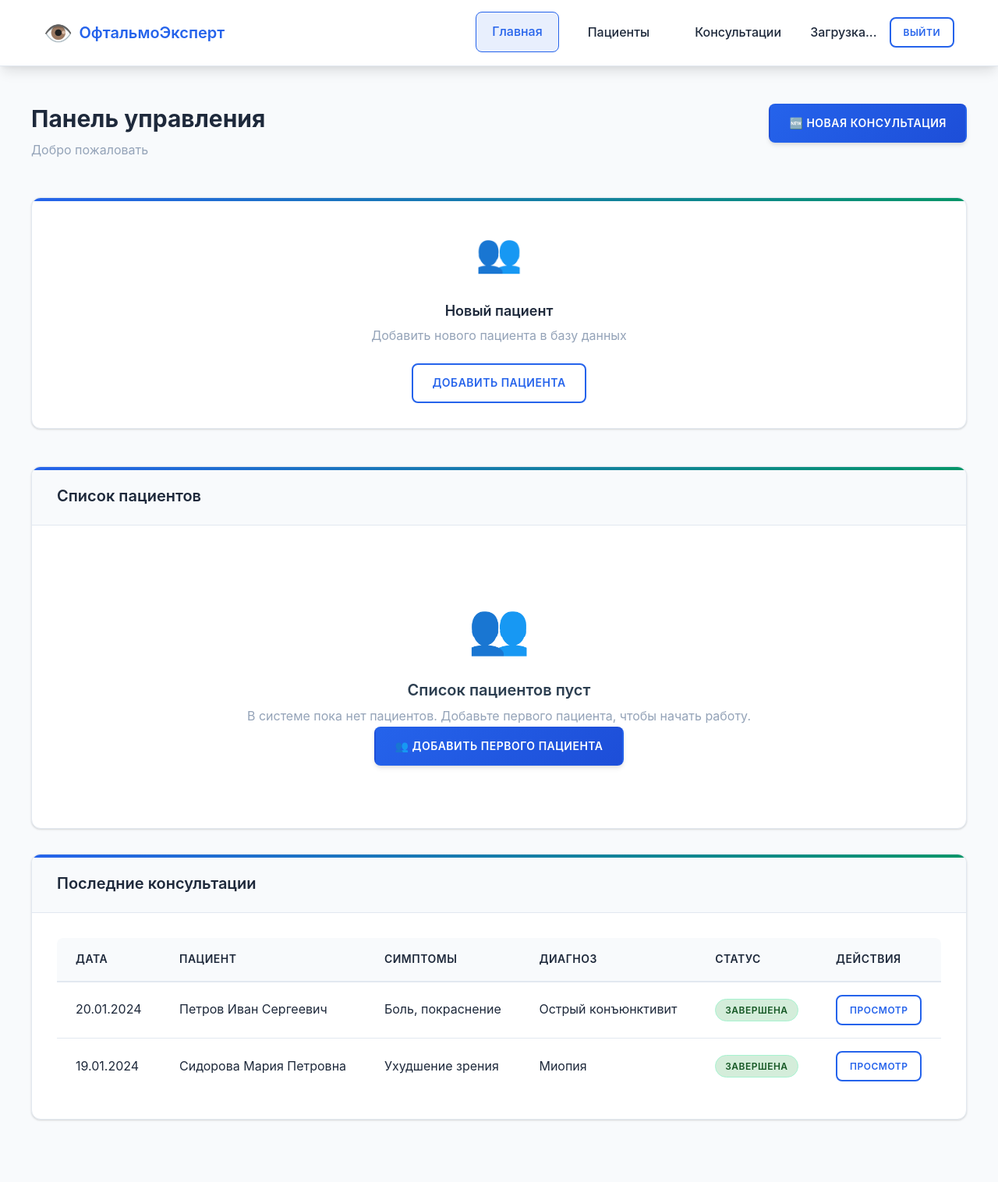
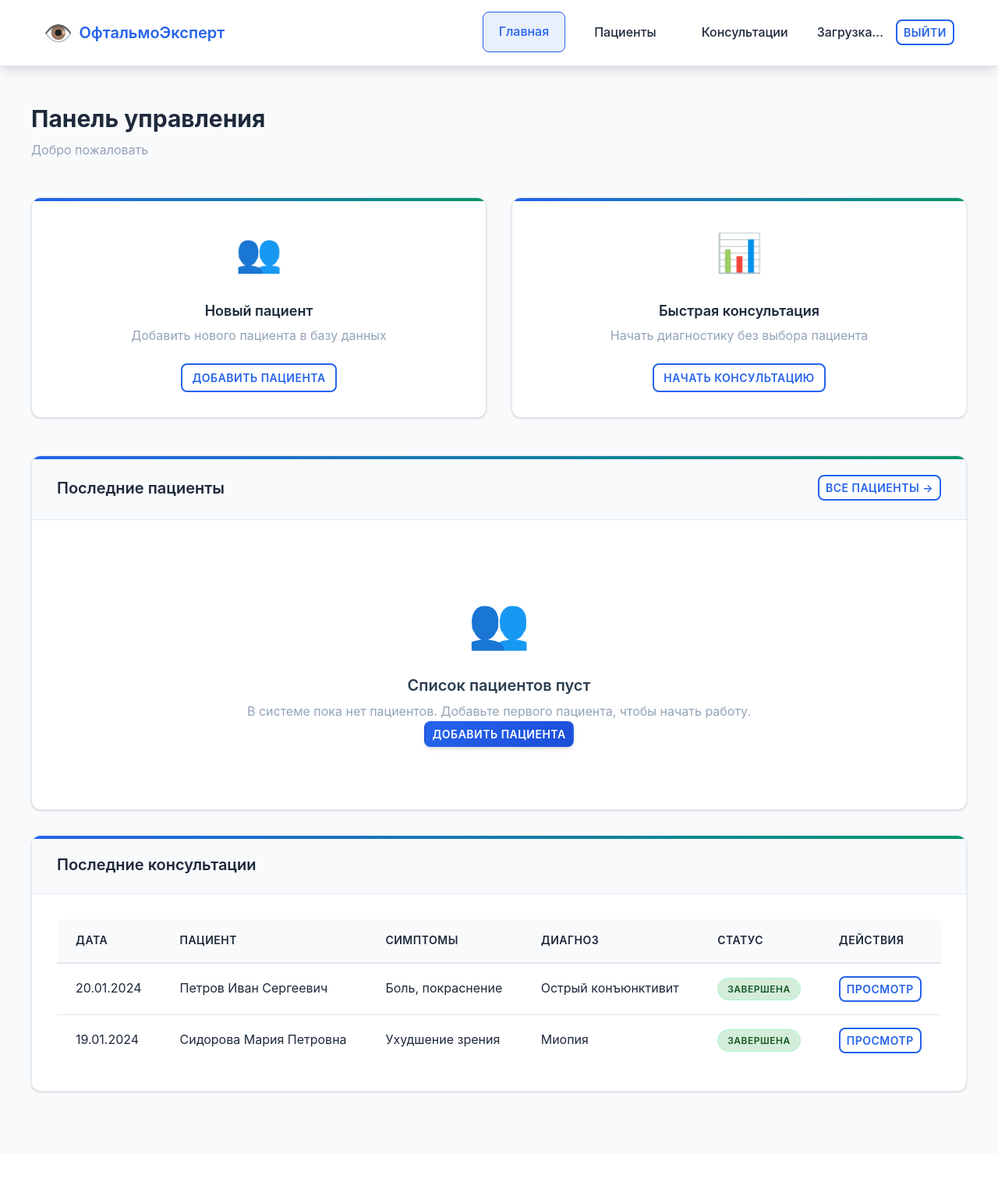
Before and after one commit to 517ANT39/expert-system-for-diagnosing-ophthalmological-diseases, a Flask app: template solution/app/views/templates/dashboard.html in a window 1280 px wide. Shown: the whole page at 78% size. After the commit the page ends 1402 px from the top, so only its background shows below. Run offline with Flask 3, Linux system fonts and the light colour scheme; the template is opened without the code that fills it, so the values that code supplies are empty.

Commit message:
styles: fix style in dashboard, patients, consultations pages

```diff
--- a/solution/app/views/templates/dashboard.html
+++ b/solution/app/views/templates/dashboard.html
@@ -7,6 +7,51 @@
     <title>Панель управления - ОфтальмоЭксперт</title>
     <link rel="stylesheet" href="{{ url_for('static', filename='css/main.css') }}">
     <link rel="stylesheet" href="{{ url_for('static', filename='css/dashboard.css') }}">
+    <style>
+        /* Стили для ограниченной высоты таблицы с прокруткой */
+        .table-container {
+            max-height: 400px;
+            overflow-y: auto;
+            border: 1px solid #e9ecef;
+            border-radius: 4px;
+        }
+
+        .table-container table {
+            margin-bottom: 0;
+        }
+
+        .table-container thead th {
+            position: sticky;
+            top: 0;
+            background: #f8f9fa;
+            z-index: 10;
+        }
+
+        /* Уменьшаем размер кнопок */
+        .btn-sm {
+            padding: 0.25rem 0.5rem;
+            font-size: 0.875rem;
+            line-height: 1.5;
+        }
+
+        /* Убираем лишние отступы в ячейках */
+        .compact-table td {
+            padding: 0.5rem;
+        }
+
+        /* Компактные кнопки действий */
+        .action-buttons {
+            display: flex;
+            gap: 4px;
+            flex-wrap: nowrap;
+        }
+
+        /* Единый стиль для кнопок в action-card */
+        .action-card .btn {
+            padding: 0.375rem 0.75rem;
+            font-size: 0.875rem;
+        }
+    </style>
 </head>
 
 <body class="dashboard-page">
@@ -39,11 +84,7 @@
                 <h1>Панель управления</h1>
                 <p class="text-muted" id="welcomeMessage">Добро пожаловать</p>
             </div>
-            <div class="header-actions">
-                <a href="{{ url_for('consultation') }}" class="btn btn-primary">
-                    🆕 Новая консультация
-                </a>
-            </div>
+
         </div>
 
         <!-- Quick Actions -->
@@ -53,17 +94,20 @@
                 <div class="action-content">
                     <h3>Новый пациент</h3>
                     <p class="text-muted">Добавить нового пациента в базу данных</p>
-                    <a href="{{ url_for('patient_new') }}" class="btn btn-secondary">Добавить пациента</a>
+                    <a href="{{ url_for('patient_new') }}" class="btn btn-secondary btn-sm">
+                        Добавить пациента
+                    </a>
                 </div>
             </div>
 
-            <!-- Убран блок "Статистика" с помощью display:none -->
-            <div class="action-card" style="display:none">
+            <div class="action-card">
                 <div class="action-icon">📊</div>
                 <div class="action-content">
-                    <h3>Статистика</h3>
-                    <p class="text-muted">Просмотр статистики и отчетов</p>
-                    <button class="btn btn-secondary">Открыть статистику</button>
+                    <h3>Быстрая консультация</h3>
+                    <p class="text-muted">Начать диагностику без выбора пациента</p>
+                    <a href="{{ url_for('consultation') }}" class="btn btn-secondary btn-sm">
+                        Начать консультацию
+                    </a>
                 </div>
             </div>
         </div>
@@ -71,58 +115,65 @@
         <!-- Recent Patients -->
         <div class="card">
             <div class="card-header">
-                <h2>Список пациентов</h2>
+                <div class="card-header-content">
+                    <h2>Последние пациенты</h2>
+                    <a href="{{ url_for('patient_list') }}" class="btn btn-sm btn-secondary">
+                        Все пациенты →
+                    </a>
+                </div>
             </div>
             <div class="card-content">
                 {% if patients %}
-                <div class="table-responsive">
-                    <table class="table">
+                <div class="table-container">
+                    <table class="table compact-table">
                         <thead>
                             <tr>
                                 <th>ID</th>
                                 <th>ФИО</th>
-                                <th>Дата рождения</th>
                                 <th>Возраст</th>
                                 <th>Пол</th>
                                 <th>Телефон</th>
-                                <th>Email</th>
-                                <th>Дата регистрации</th>
                                 <th>Действия</th>
                             </tr>
                         </thead>
                         <tbody>
-                            {% for patient in patients %}
+                            {% for patient in patients[:5] %}
                             <tr>
                                 <td>#{{ patient.id }}</td>
                                 <td>
                                     <div class="patient-info">
-                                        <strong>{{ patient.last_name }} {{ patient.first_name }} {{ patient.middle_name
-                                            or '' }}</strong>
+                                        <strong>{{ patient.last_name }} {{ patient.first_name }} {{ patient.middle_name or '' }}</strong>
                                         {% if patient.email %}
                                         <span class="text-muted text-sm">{{ patient.email }}</span>
-                                        {% elif patient.phone %}
-                                        <span class="text-muted text-sm">{{ patient.phone }}</span>
                                         {% endif %}
                                     </div>
                                 </td>
-                                <td>{{ patient.birthday.strftime('%d.%m.%Y') if patient.birthday else 'Не указана' }}
+                                <td>
+                                    {% if patient.age %}
+                                        {{ patient.age }}
+                                        {% set age = patient.age %}
+                                        {% if age % 10 == 1 and age % 100 != 11 %}
+                                            год
+                                        {% elif age % 10 >= 2 and age % 10 <= 4 and (age % 100 < 10 or age % 100 >= 20) %}
+                                            года
+                                        {% else %}
+                                            лет
+                                        {% endif %}
+                                    {% else %}
+                                        Не указан
+                                    {% endif %}
                                 </td>
-                                <td>{{ patient.age }} лет</td>
-
                                 <td>{{ 'Мужской' if patient.sex == 'M' else 'Женский' }}</td>
                                 <td>{{ patient.phone or 'Не указан' }}</td>
-                                <td>{{ patient.email or 'Не указан' }}</td>
-                                <td>{{ patient.registered_at.strftime('%d.%m.%Y') if patient.registered_at else 'Не
-                                    указана' }}</td>
                                 <td>
                                     <div class="action-buttons">
                                         <a href="{{ url_for('patient_history', patient_id=patient.id) }}"
                                             class="btn btn-sm btn-secondary">
-                                            📋 История
+                                            История
                                         </a>
                                         <a href="{{ url_for('consultation', patient_id=patient.id) }}"
                                             class="btn btn-sm btn-primary">
-                                            🆕 Консультация
+                                            Консультация
                                         </a>
                                     </div>
                                 </td>
@@ -131,14 +182,18 @@
                         </tbody>
                     </table>
                 </div>
+                {% if patients|length > 5 %}
+                <div class="text-center mt-3">
+                    <small class="text-muted">Показано 5 из {{ patients|length }} пациентов</small>
+                </div>
+                {% endif %}
                 {% else %}
                 <div class="empty-state">
                     <div class="empty-state-icon">👥</div>
                     <h3>Список пациентов пуст</h3>
-                    <p class="text-muted">В системе пока нет пациентов. Добавьте первого пациента, чтобы начать работу.
-                    </p>
-                    <a href="{{ url_for('patient_new') }}" class="btn btn-primary">
-                        👥 Добавить первого пациента
+                    <p class="text-muted">В системе пока нет пациентов. Добавьте первого пациента, чтобы начать работу.</p>
+                    <a href="{{ url_for('patient_new') }}" class="btn btn-primary btn-sm">
+                        Добавить пациента
                     </a>
                 </div>
                 {% endif %}
```
Also changed, not shown: solution/app/views/templates/consultation/consultation.html (+24 -10 lines), solution/app/views/templates/patient/patient-history.html (+41 -12 lines), solution/app/views/templates/patient/patients.html (+56 -19 lines).
